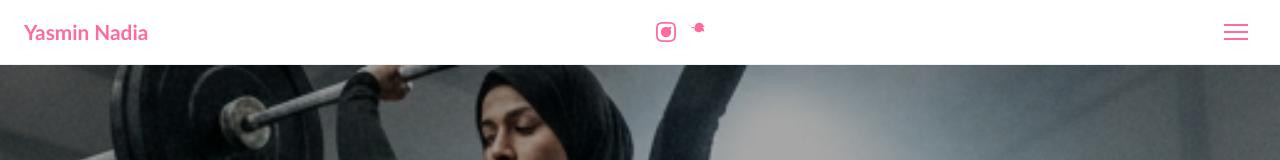
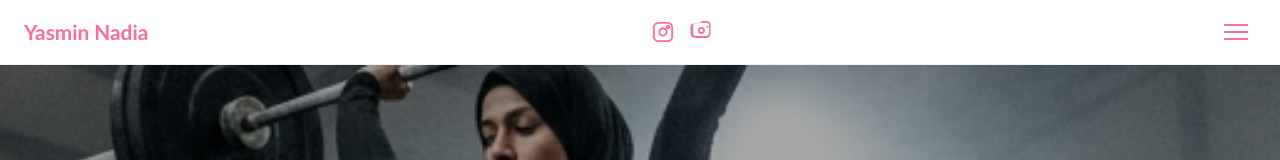
Before and after one commit to BigCalicoCatto/yasminnadia-v1, a Next.js app: page / in a window 1280 px wide. Shown: the top 160 px of the page. Built offline with nearby package versions, Linux system fonts and the light colour scheme.

Commit message:
Update page.tsx

```diff
--- a/app/page.tsx
+++ b/app/page.tsx
@@ -173,15 +173,17 @@ export default function Home() {
         <h1 style={{ fontSize: '1.3rem', fontWeight: 700, color: '#FF6B9D', margin: 0 }}>Yasmin Nadia</h1>
 
         {/* Social Icons */}
-        <div style={{ display: 'flex', gap: '0.8rem', alignItems: 'center' }}>
-          <a href="https://instagram.com/" style={{ color: '#FF6B9D', textDecoration: 'none', display: 'flex', alignItems: 'center', transition: 'opacity 0.3s' }}>
-            <svg width="20" height="20" viewBox="0 0 24 24" fill="currentColor">
-              <path d="M12 2.163c3.204 0 3.584.012 4.85.07 3.252.148 4.771 1.691 4.919 4.919.058 1.265.069 1.645.069 4.849 0 3.205-.012 3.584-.069 4.849-.149 3.225-1.664 4.771-4.919 4.919-1.266.057-1.645.069-4.849.069-3.204 0-3.584-.012-4.849-.069-3.259-.149-4.771-1.699-4.919-4.92-.058-1.265-.07-1.644-.07-4.849 0-3.204.013-3.583.07-4.849.149-3.227 1.664-4.771 4.919-4.919 1.266-.057 1.645-.069 4.849-.069zm0-2.163c-3.259 0-3.667.014-4.947.072-4.358.2-6.78 2.618-6.98 6.98-.059 1.281-.073 1.689-.073 4.948 0 3.259.014 3.668.072 4.948.2 4.358 2.618 6.78 6.98 6.98 1.281.058 1.689.072 4.948.072 3.259 0 3.668-.014 4.948-.072 4.354-.2 6.782-2.618 6.979-6.98.059-1.28.073-1.689.073-4.948 0-3.259-.014-3.667-.072-4.947-.196-4.354-2.617-6.78-6.979-6.98-1.281-.059-1.69-.073-4.949-.073zM5.838 12a6.162 6.162 0 1112.324 0 6.162 6.162 0 01-12.324 0zM12 16a4 4 0 110-8 4 4 0 010 8zm4.965-10.322a1.44 1.44 0 110 2.881 1.44 1.44 0 010-2.881z"/>
+        <div style={{ display: 'flex', gap: '1rem', alignItems: 'center' }}>
+          <a href="https://instagram.com/" style={{ color: '#FF6B9D', textDecoration: 'none', display: 'flex', alignItems: 'center', transition: 'opacity 0.3s', hover: { opacity: 0.7 } }}>
+            <svg width="22" height="22" viewBox="0 0 24 24" fill="none" stroke="currentColor" strokeWidth="2" strokeLinecap="round" strokeLinejoin="round">
+              <rect x="2" y="2" width="20" height="20" rx="5" ry="5"></rect>
+              <path d="M16 11.37A4 4 0 1 1 12.63 8 4 4 0 0 1 16 11.37"></path>
+              <circle cx="17.5" cy="6.5" r="1.5"></circle>
             </svg>
           </a>
-          <a href="https://tiktok.com/" style={{ color: '#FF6B9D', textDecoration: 'none', display: 'flex', alignItems: 'center', transition: 'opacity 0.3s' }}>
-            <svg width="20" height="20" viewBox="0 0 24 24" fill="currentColor">
-              <path d="M19.321 5.562a5.122 5.122 0 01-2.996-2.965A5.408 5.408 0 0012.4 1c-3.003 0-5.544 2.563-5.544 5.622 0 .442.052.872.144 1.287-2.324-.12-4.657-1.213-6.234-2.966C-.243 2.97-.604 3.956.247 4.721c.852.765 2.397 1.201 3.942 1.201.63 0 1.248-.084 1.846-.252v1.004c0 3.059 2.54 5.622 5.544 5.622 1.46 0 2.81-.559 3.777-1.468.897.059 1.799.237 2.664.527.643-2.084-.494-3.959-2.211-4.88 1.031-.169 1.99-.427 2.872-.766z"/>
+          <a href="https://tiktok.com/" style={{ color: '#FF6B9D', textDecoration: 'none', display: 'flex', alignItems: 'center', transition: 'opacity 0.3s', hover: { opacity: 0.7 } }}>
+            <svg width="22" height="22" viewBox="0 0 24 24" fill="currentColor">
+              <path d="M12.53.02C13.84 0 15.14.01 16.44 0h.12c.82 0 1.64.04 2.46.07a3.41 3.41 0 0 1 2.26 1.3c.55.7.88 1.58 1 2.47.05.31.09.63.09.95v.25c-.01 2.18 0 4.37.02 6.55.02.93-.05 1.87-.16 2.78a5.4 5.4 0 0 1-.45 1.75 4.6 4.6 0 0 1-3.12 2.39c-.312.065-.63.1-.95.1-.78.01-1.56 0-2.34-.02-.37-.01-.74-.02-1.12-.02h-.15c-1.68 0-3.36.02-5.04 0-.82-.01-1.64-.05-2.46-.1-.82-.05-1.63-.16-2.42-.35a4.6 4.6 0 0 1-3.12-2.39 5.4 5.4 0 0 1-.45-1.75c-.1-.9-.18-1.84-.16-2.78.02-2.18.01-4.37-.02-6.55V7.27c0-.32.04-.64.09-.95.12-.89.45-1.77 1-2.47a3.41 3.41 0 0 1 2.26-1.3c.82-.03 1.64-.07 2.46-.07h.12c1.3 0 2.6-.01 3.91-.02zm-.06 1.82c-1.25 0-2.49.01-3.74.03-.76.01-1.52.03-2.27.08-.6.04-1.13.15-1.55.36-.68.35-1.18.95-1.35 1.7-.1.4-.14.81-.15 1.23 0 2.08.01 4.15 0 6.23.01.8.04 1.59.16 2.36.15.92.62 1.72 1.35 2.07.42.21.95.32 1.55.36.75.05 1.51.07 2.27.08 1.25.02 2.49.03 3.74.03.99 0 1.99 0 2.98-.01.77-.02 1.54-.04 2.3-.1.6-.05 1.13-.16 1.55-.37.68-.35 1.18-.95 1.35-1.7.1-.4.14-.81.15-1.23 0-2.08-.01-4.15 0-6.23-.01-.8-.04-1.59-.16-2.36-.15-.92-.62-1.72-1.35-2.07-.42-.21-.95-.32-1.55-.36-.75-.05-1.51-.07-2.27-.08-1.25-.02-2.49-.03-3.74-.03zm6.34 3.25a1.13 1.13 0 1 0 0 2.26 1.13 1.13 0 0 0 0-2.26zm-6.34 1.52a3.74 3.74 0 1 0 0 7.48 3.74 3.74 0 0 0 0-7.48zm0 1.82a1.92 1.92 0 1 1 0 3.84 1.92 1.92 0 0 1 0-3.84z"/>
             </svg>
           </a>
         </div>
@@ -440,7 +442,7 @@ export default function Home() {
         opacity: visibleSections.has('about') ? 1 : 0,
       }}>
         <p style={{
-          fontSize: '2.5rem',
+          fontSize: '1.8rem',
           fontWeight: 900,
           color: '#ffffff',
           margin: 0,
```
